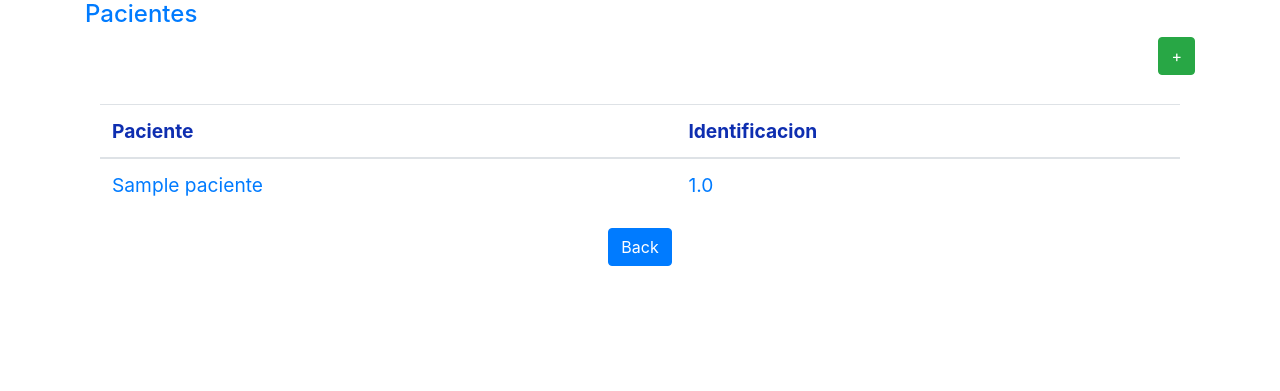
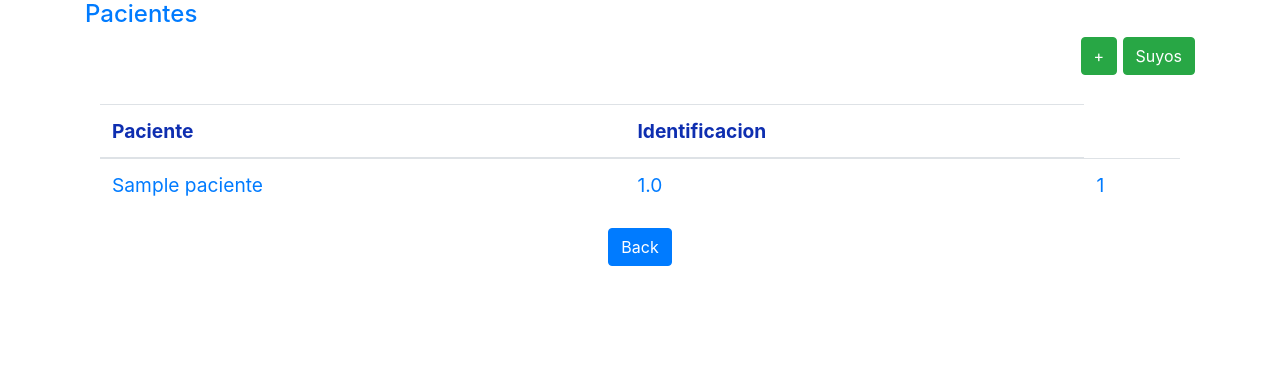
Before and after one commit to JuanCaGC/ISIS2503-Sprint4, a Django app: template pacientes/templates/Pacientes/pacientes.html in a window 1280 px wide. Shown: the part 111-502 px from the top of the page. Run offline with Django 3.2, Linux system fonts and the light colour scheme; the template is opened without the code that fills it: values that come from a table or form of the project are taken from there, others are empty; tables that the repository leaves empty hold one stand-in row (values such as "Sample post"); some libraries are stand-ins or nearby versions.

Commit message:
Cambios v2

```diff
--- a/pacientes/forms.py
+++ b/pacientes/forms.py
@@ -8,10 +8,12 @@ class PacienteForm(forms.ModelForm):
         fields = [
             'name',
             'identificacion',
+            'edad',
             'idMedico'
         ]
         labels = {
             'name': 'Name',
             'identificacion': 'Identificacion',
+            'edad': 'Edad',
             'idMedico': 'Identificacion Medico'
         }
--- a/pacientes/templates/Pacientes/pacientes.html
+++ b/pacientes/templates/Pacientes/pacientes.html
@@ -8,6 +8,9 @@
             <div style="text-align:right;">
                 <button type="button" class="btn btn-success waves-effect waves-light"
                         onClick=" window.location.href='/pacientecreate' " style="text-align:center;">+
+                </button>
+                <button type="button" class="btn btn-success waves-effect waves-light"
+                        onClick=" window.location.href='/pacientemedicos' " style="text-align:center;">Suyos
                 </button>
             </div>
         </div>
@@ -35,6 +38,7 @@
                         <tr>
                             <td>{{ paciente.name }}</td>
                             <td>{{ paciente.identificacion }}</td>
+                            <td>{{ paciente.edad }}</td>
                         </tr>
                         {% endfor %}
 
--- a/pacientes/urls.py
+++ b/pacientes/urls.py
@@ -6,4 +6,5 @@ from . import views
 urlpatterns = [
     path('pacientes/', views.paciente_list, name='pacienteList'),
     path('pacientecreate/', csrf_exempt(views.paciente_create), name='pacienteCreate'),
+    path('pacientemedicos/', csrf_exempt(views.get_pacientesPorMedico), name='pacienteCreate'),
 ]
```
